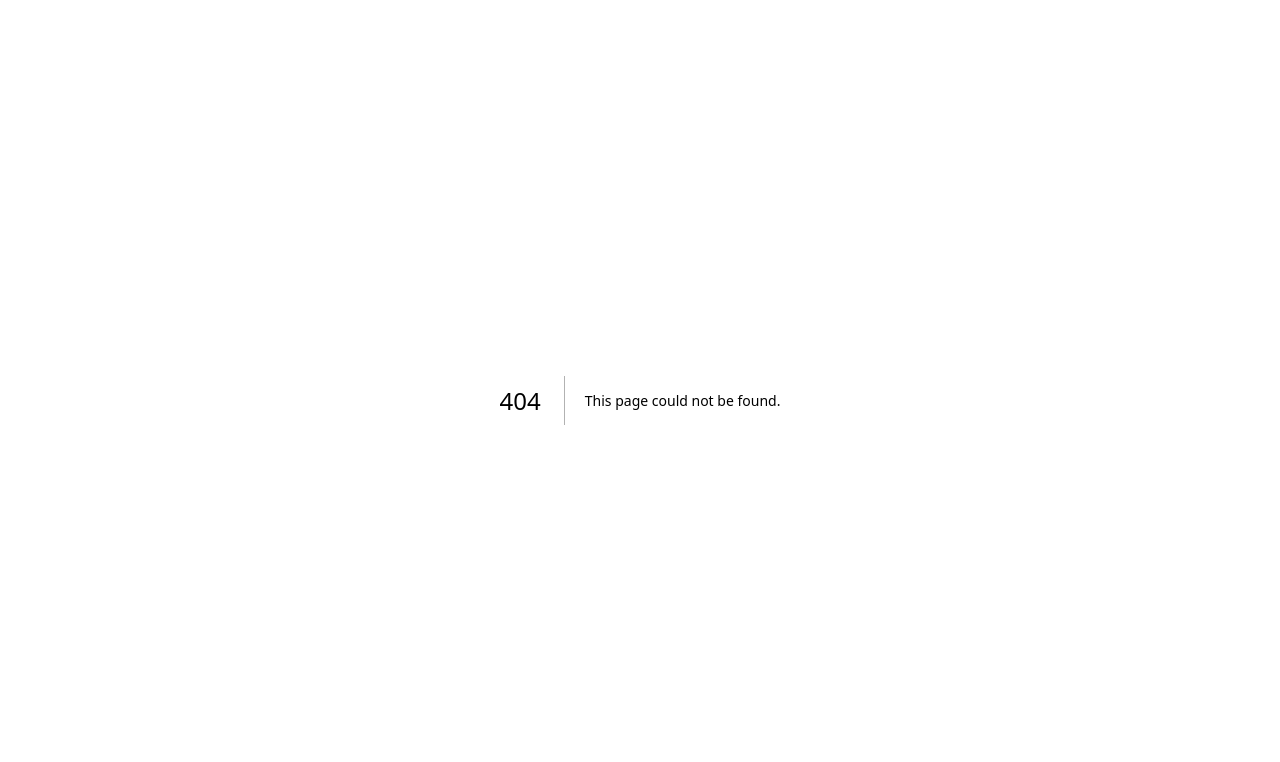
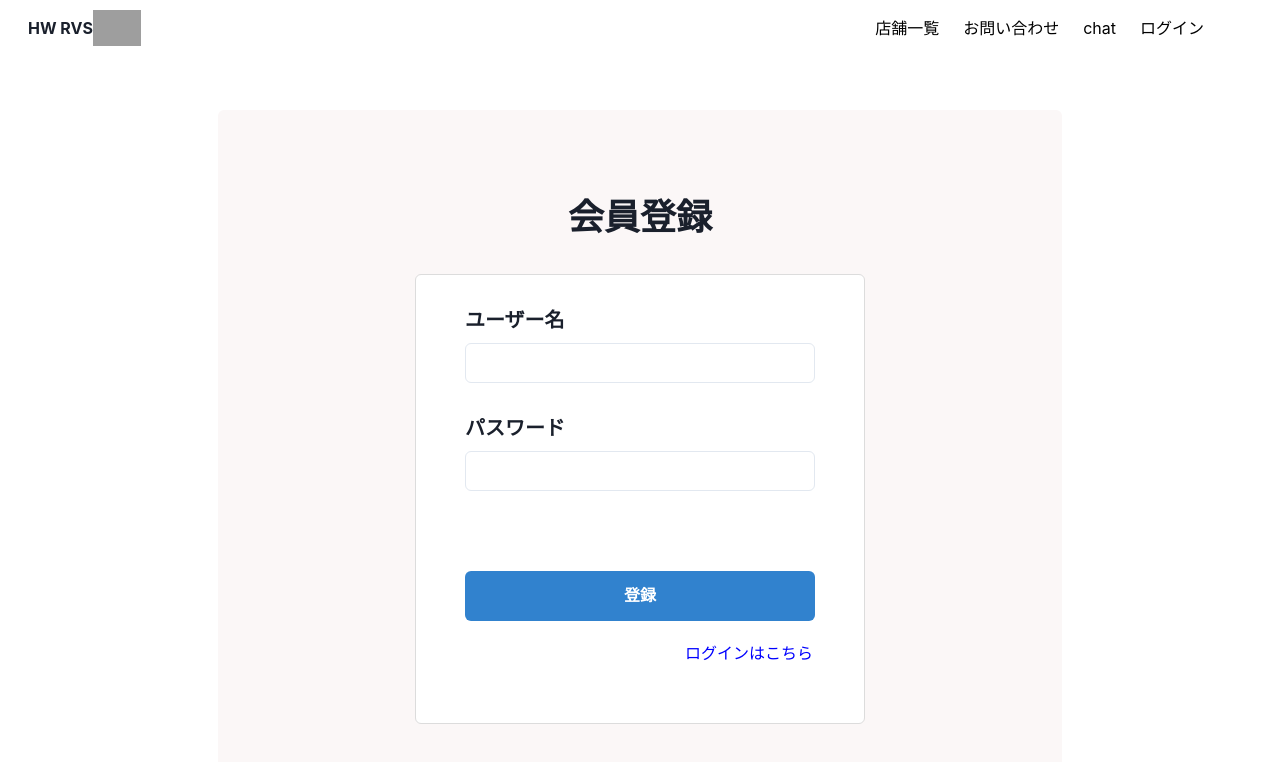
Before and after one commit to hello-world-OHNO/-Reservation_site, a Next.js app: page /registration in a window 1280 px wide. Before the commit this address had no page. Shown: the top 762 px of the page. Built offline with nearby package versions, Linux system fonts and the light colour scheme; grey boxes are pictures that could not be loaded.

Commit message:
ブランチ変更

```diff
--- a/src/components/Header/index.tsx
+++ b/src/components/Header/index.tsx
@@ -17,6 +17,7 @@ const Header = () => {
         <a href="http://localhost:3000" style={{ padding: '12px', textDecoration: "none", color: "black" }} >店舗一覧</a>
         <a href="http://localhost:3000/contact" style={{ padding: '12px', textDecoration: "none", color: "black" }}>お問い合わせ</a>
         <a href="http://localhost:3000/chat" style={{ padding: '12px', textDecoration: "none", color: "black" }}>chat</a>
+        <a href="http://localhost:3000/login" style={{ padding: '12px', textDecoration: "none", color: "black" }}>ログイン</a>
       </Box>
     </Flex>
   );
--- /dev/null
+++ b/src/pages/registration/index.tsx
@@ -0,0 +1,39 @@
+import { Box, ChakraProvider, extendTheme, Flex, Button, FormControl, FormLabel, Radio, RadioGroup, Text, Select, Input, Link } from '@chakra-ui/react';
+import Header from "@/components/Header";
+
+// フォント
+const customTheme = extendTheme({
+  fonts: {
+    body: 'robot'
+  },
+});
+
+const registration = () => {
+
+  return (
+    <ChakraProvider>
+      <Header />
+      <Box margin="62px 16%">
+        <Flex flexDirection="column" alignItems="center" >
+          <Box borderRadius="md" justifyContent="space-between" width="844px" height="750px" backgroundColor="#FBF7F7">
+            <Flex flexDirection="column" alignItems="center">
+              <h2 style={{ fontWeight: 'bold', fontSize: '36px', marginTop: "80px" }}>会員登録</h2>
+              <Flex justifyContent="center" borderRadius="md" border="1px" borderColor="#dcdcdc" width="450px" height="450px" marginTop="30px" backgroundColor="white">
+                <Box width="350px" height="100%">
+                  <FormLabel id="userName" fontSize="20px" fontWeight="bold" marginTop="30px">ユーザー名</FormLabel>
+                  <Input id='userName' backgroundColor="white"></Input>
+                  <FormLabel id="pass" fontSize="20px" fontWeight="bold" marginTop="30px">パスワード</FormLabel>
+                  <Input id='pass' backgroundColor="white"></Input>
+                  <Button width="100%" height="50px" colorScheme='blue' marginTop="80px" marginBottom="20px">登録</Button>
+                  <Link href='http://localhost:3000/login' color="blue" marginLeft="220px" >ログインはこちら</Link>
+                </Box>
+              </Flex>
+            </Flex>
+          </Box>
+        </Flex>
+      </Box>
+    </ChakraProvider>
+  )
+};
+
+export default registration;
```
Also changed, not shown: src/pages/login/index.tsx (added, +39 -0 lines).
